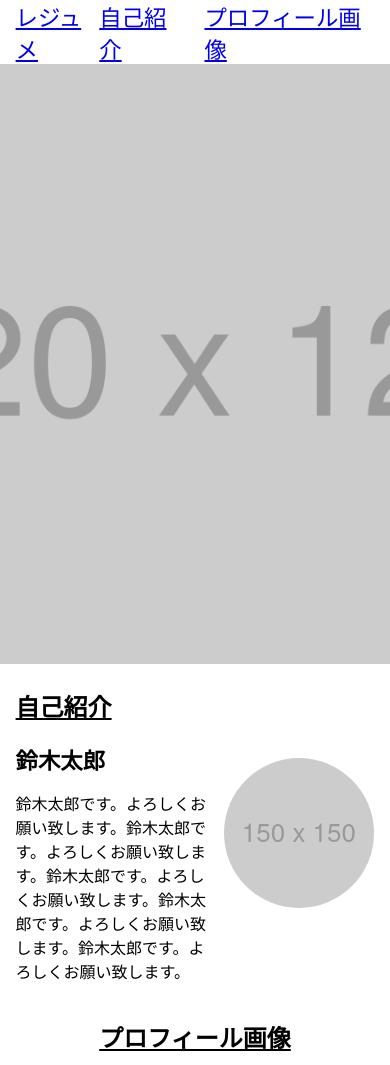
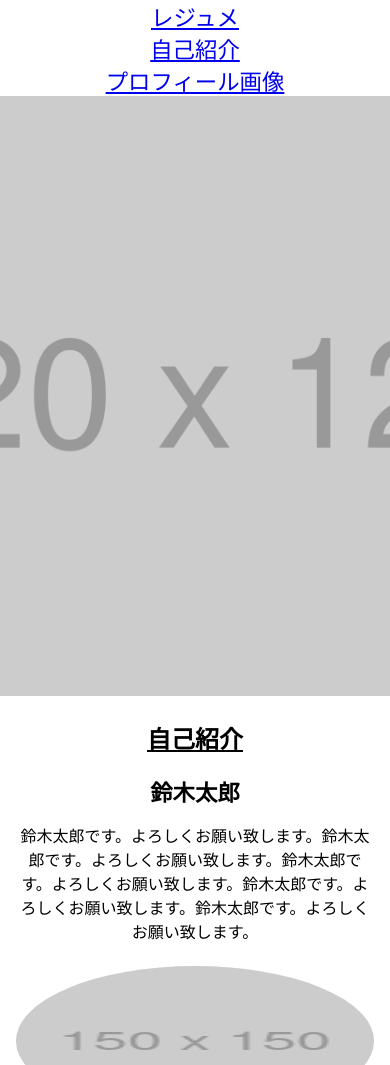
Before and after one commit to Syota622/first_page, a plain HTML site: page index.html in a window 390 px wide. Shown: the top 1065 px of the page. Drawn offline with Linux system fonts and the light colour scheme.

Commit message:
スマホ表示

```diff
--- a/css/style.css
+++ b/css/style.css
@@ -92,3 +92,40 @@ body {
   margin: 10px 0; /* Adds a little space above and below the title */
   font-weight: bold; /* 太文字に設定 */
 }
+@media (max-width: 600px) {
+  /* 自己紹介のレスポンシブ対応 */
+  .introduction {
+    flex-direction: column; /* コンテンツを縦積み */
+    text-align: center; /* テキストを中央寄せ */
+  }
+  .introduction-image {
+    margin-left: 0; /* 画像の左マージンをリセット */
+    margin-top: 2%; /* 画像の上マージンを設定 */
+  }
+  .introduction-content,
+  .introduction-image {
+    width: 100%; /* コンテンツ幅を100%に設定 */
+  }
+
+  /* プロフィール画像のレスポンシブ対応 */
+  .profile-section {
+    flex-direction: column; /* コンテンツを縦積み */
+  }
+  .profile {
+    width: 100%; /* コンテンツ幅を100%に設定 */
+  }
+
+  /* ヘッダーナビゲーションのレスポンシブ対応 */
+  .main-navigation .nav-list {
+    flex-direction: column; /* ナビゲーションアイテムを縦積み */
+  }
+  .nav-item {
+    text-align: center; /* ナビゲーションアイテムを中央寄せ */
+  }
+  .nav-item:nth-child(2) {
+    margin-right: 0; /* 余白のリセット */
+  }
+  .nav-item:nth-child(3) {
+    margin-left: 0; /* 余白のリセット */
+  }
+}
```
